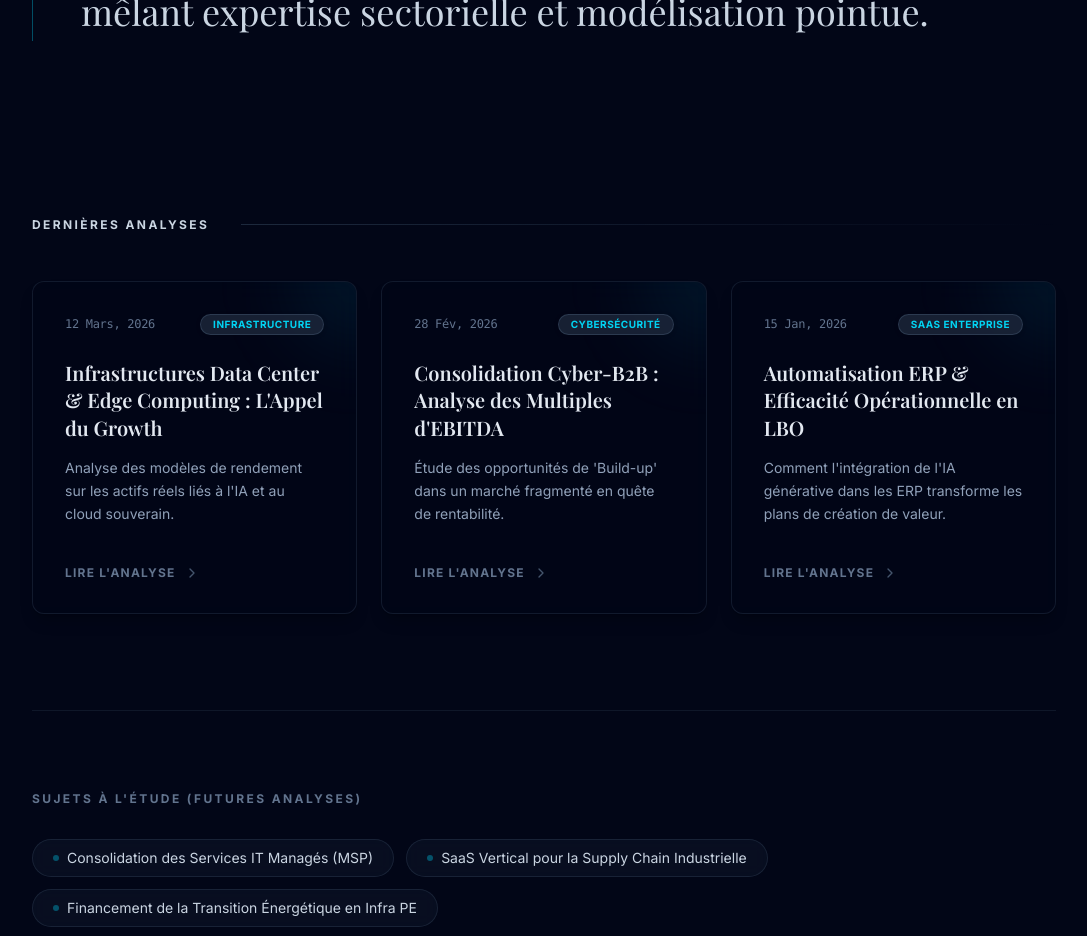
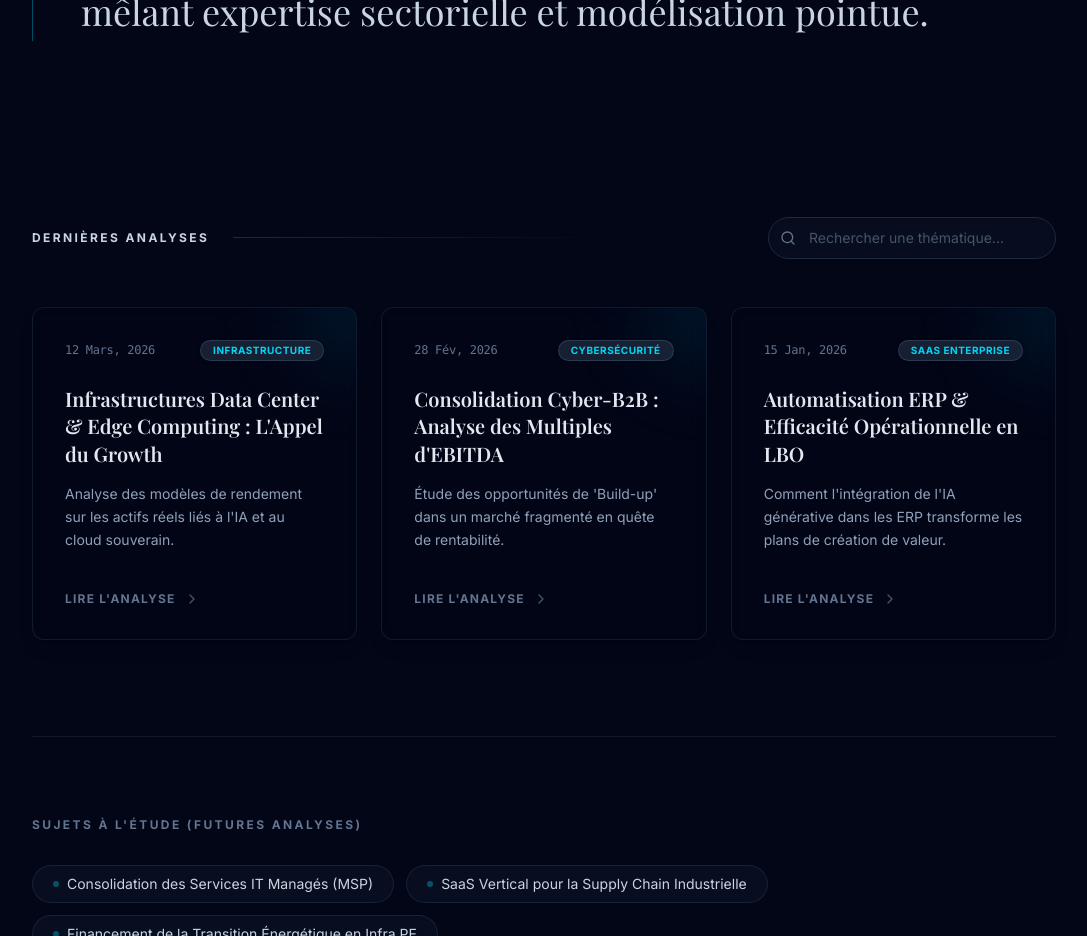
Before and after one commit to SwannC-F/ECN, a Next.js app: page / in a window 1280 px wide. Shown: the part 1080-2016 px from the top of the page, without its empty margins (96-1183 px from the left). Built offline with nearby package versions, Linux system fonts and the light colour scheme; a web font is replaced by a local one.

Commit message:
feat: Add live search filtering with Framer Motion animations

```diff
--- a/app/page.tsx
+++ b/app/page.tsx
@@ -1,14 +1,26 @@
 "use client";
 
-import React from 'react';
+import React, { useState, useMemo } from 'react';
 import Link from 'next/link';
-import { motion, Variants } from 'framer-motion';
-import { ArrowUpRight, Diamond, BookOpen, ChevronRight, Binary } from 'lucide-react';
+import { motion, Variants, AnimatePresence } from 'framer-motion';
+import { ArrowUpRight, Diamond, BookOpen, ChevronRight, Binary, Search } from 'lucide-react';
 import { Insight, INSIGHT_MOCKS, FUTURE_TOPICS } from '@/lib/data';
 import { cn } from '@/lib/utils';
 
 export default function Home() {
   const currentYear = new Date().getFullYear();
+  const [searchQuery, setSearchQuery] = useState("");
+
+  const filteredInsights = useMemo(() => {
+    if (!searchQuery.trim()) return INSIGHT_MOCKS;
+    const lowerQuery = searchQuery.toLowerCase();
+    return INSIGHT_MOCKS.filter(
+      (insight) =>
+        insight.title.toLowerCase().includes(lowerQuery) ||
+        insight.excerpt.toLowerCase().includes(lowerQuery) ||
+        insight.tag.toLowerCase().includes(lowerQuery)
+    );
+  }, [searchQuery]);
 
   // Animation variants
   const fadeIn: Variants = {
@@ -76,24 +88,58 @@ export default function Home() {
       </section>
 
       {/* Latest Insights Section */}
-      <section className="flex w-full max-w-5xl flex-col gap-12 py-24">
+      <section className="flex w-full max-w-5xl flex-col gap-12 py-24 min-h-[500px]">
         <motion.div
           initial="hidden" whileInView="visible" viewport={{ once: true }} variants={fadeIn}
-          className="flex items-center justify-between"
+          className="flex flex-col md:flex-row md:items-center justify-between gap-6"
         >
-          <h2 className="text-xs font-bold uppercase tracking-[0.2em] text-slate-300">Dernières Analyses</h2>
-          <div className="h-px flex-1 bg-gradient-to-r from-slate-800 to-transparent ml-8"></div>
+          <div className="flex items-center gap-6 flex-1">
+            <h2 className="text-xs font-bold uppercase tracking-[0.2em] text-slate-300 w-max shrink-0">Dernières Analyses</h2>
+            <div className="h-px w-full max-w-sm bg-gradient-to-r from-slate-800 to-transparent"></div>
+          </div>
+
+          {/* Search Bar */}
+          <div className="relative w-full md:w-72 shrink-0">
+            <Search className="absolute left-3 top-1/2 -translate-y-1/2 w-4 h-4 text-slate-500" />
+            <input
+              type="text"
+              placeholder="Rechercher une thématique..."
+              value={searchQuery}
+              onChange={(e) => setSearchQuery(e.target.value)}
+              className="w-full bg-slate-900/40 border border-slate-800 rounded-full pl-10 pr-4 py-2.5 text-sm text-slate-200 placeholder:text-slate-600 focus:outline-none focus:border-cyan-500/50 focus:ring-1 focus:ring-cyan-500/50 transition-all shadow-inner"
+            />
+          </div>
         </motion.div>
 
         <motion.div
-          variants={staggerContainer} initial="hidden" whileInView="visible" viewport={{ once: true, margin: "-50px" }}
+          variants={staggerContainer} initial="hidden" animate="visible"
           className="grid grid-cols-1 gap-6 md:grid-cols-3"
         >
-          {INSIGHT_MOCKS.map((insight) => (
-            <motion.div key={insight.id} variants={fadeIn} className="h-full">
-              <InsightCard insight={insight} />
-            </motion.div>
-          ))}
+          <AnimatePresence mode="popLayout">
+            {filteredInsights.length > 0 ? (
+              filteredInsights.map((insight) => (
+                <motion.div
+                  key={insight.id}
+                  layout
+                  initial={{ opacity: 0, scale: 0.9 }}
+                  animate={{ opacity: 1, scale: 1 }}
+                  exit={{ opacity: 0, scale: 0.9, transition: { duration: 0.2 } }}
+                  transition={{ duration: 0.3 }}
+                  className="h-full"
+                >
+                  <InsightCard insight={insight} />
+                </motion.div>
+              ))
+            ) : (
+              <motion.div
+                initial={{ opacity: 0 }} animate={{ opacity: 1 }}
+                className="col-span-full py-20 text-center text-slate-500 flex flex-col items-center gap-3"
+              >
+                <Search className="w-8 h-8 text-slate-700" />
+                <p>Aucune analyse trouvée pour "{searchQuery}"</p>
+              </motion.div>
+            )}
+          </AnimatePresence>
         </motion.div>
       </section>
 
```
